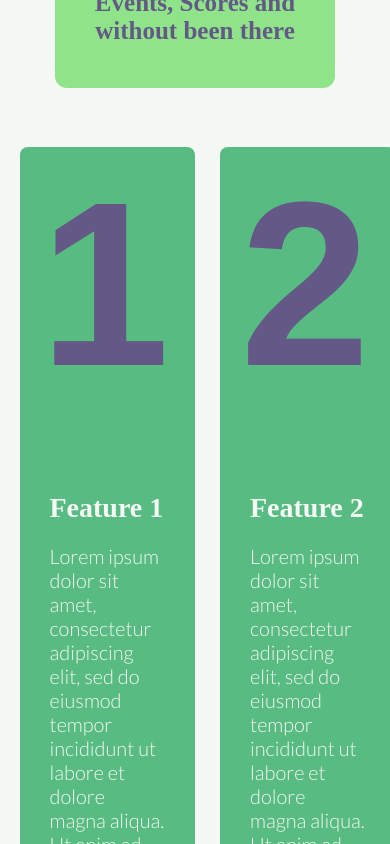
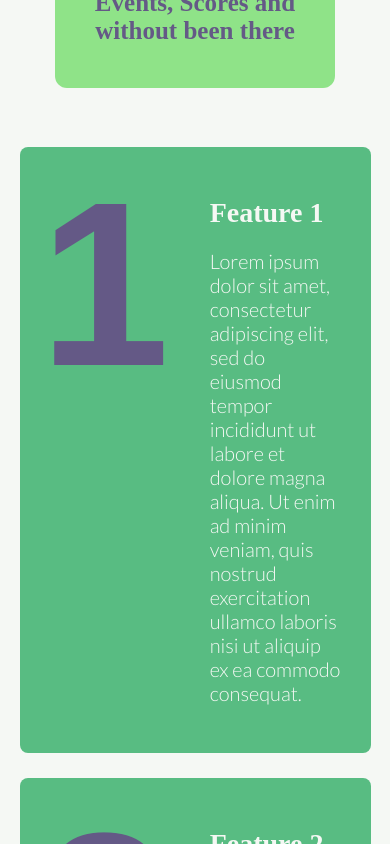
Before and after one commit to Abood-hass/stadium-landingpage, a React (Vite) app: page / in a window 390 px wide. Shown: the part 1156-2000 px from the top of the page. Built offline with nearby package versions, Linux system fonts and the light colour scheme; a web font is replaced by a local one.

Commit message:
make some changes

```diff
--- a/src/components/features-topics/style.css
+++ b/src/components/features-topics/style.css
@@ -56,16 +56,3 @@
     font-family: var(--lato);
     min-width: 80%;
 }
-
-
-
-@media (max-width: 900px) {
-    .feature-container {
-        grid-template-areas:
-            "num"
-            "text";
-
-        gap: 25px;
-    }
-
-}
--- a/src/section/description/style.css
+++ b/src/section/description/style.css
@@ -6,11 +6,7 @@
     gap: 25px;
 }
 
-<<<<<<< HEAD
 @media (max-width: 1000px) {
-=======
-@media (max-width: 900px) {
->>>>>>> 6cc6b2436c8f309405ffba37c3fedefc4fde410e
     .features-container {
         display: grid;
         grid-template-columns: 100%;
```
